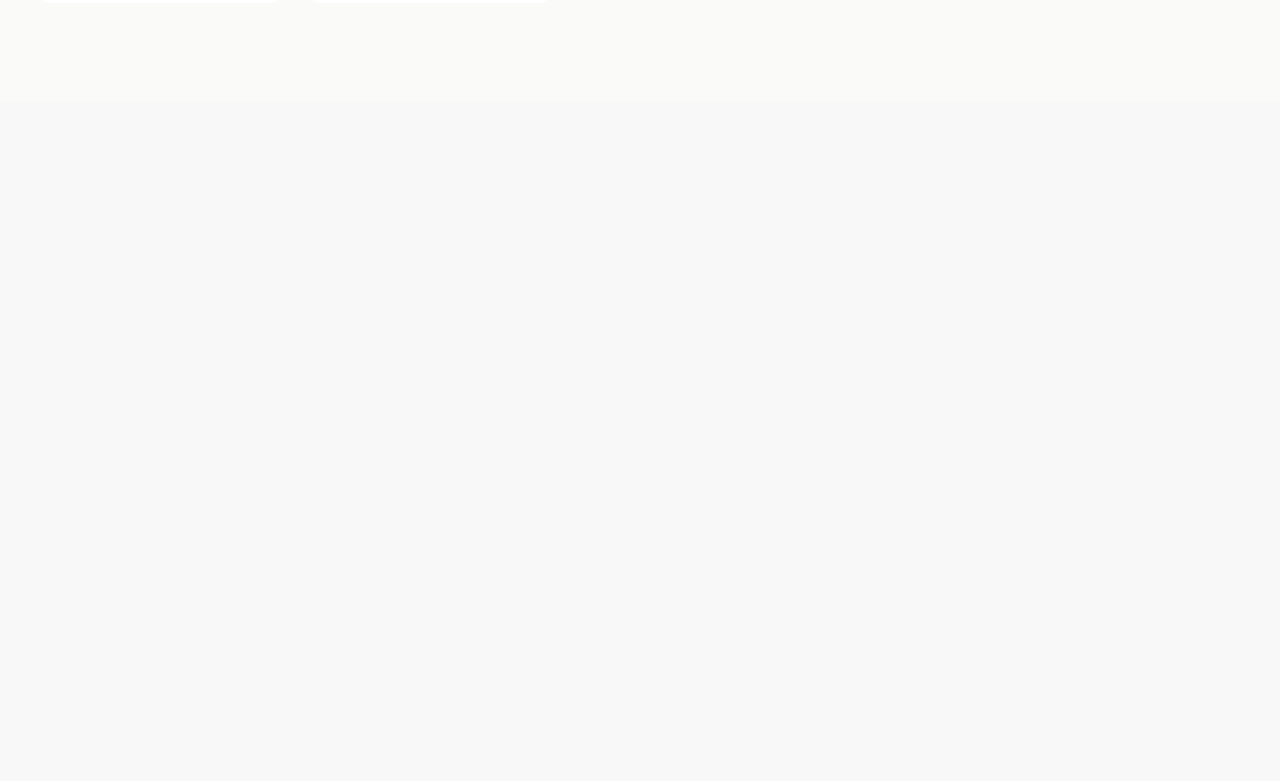
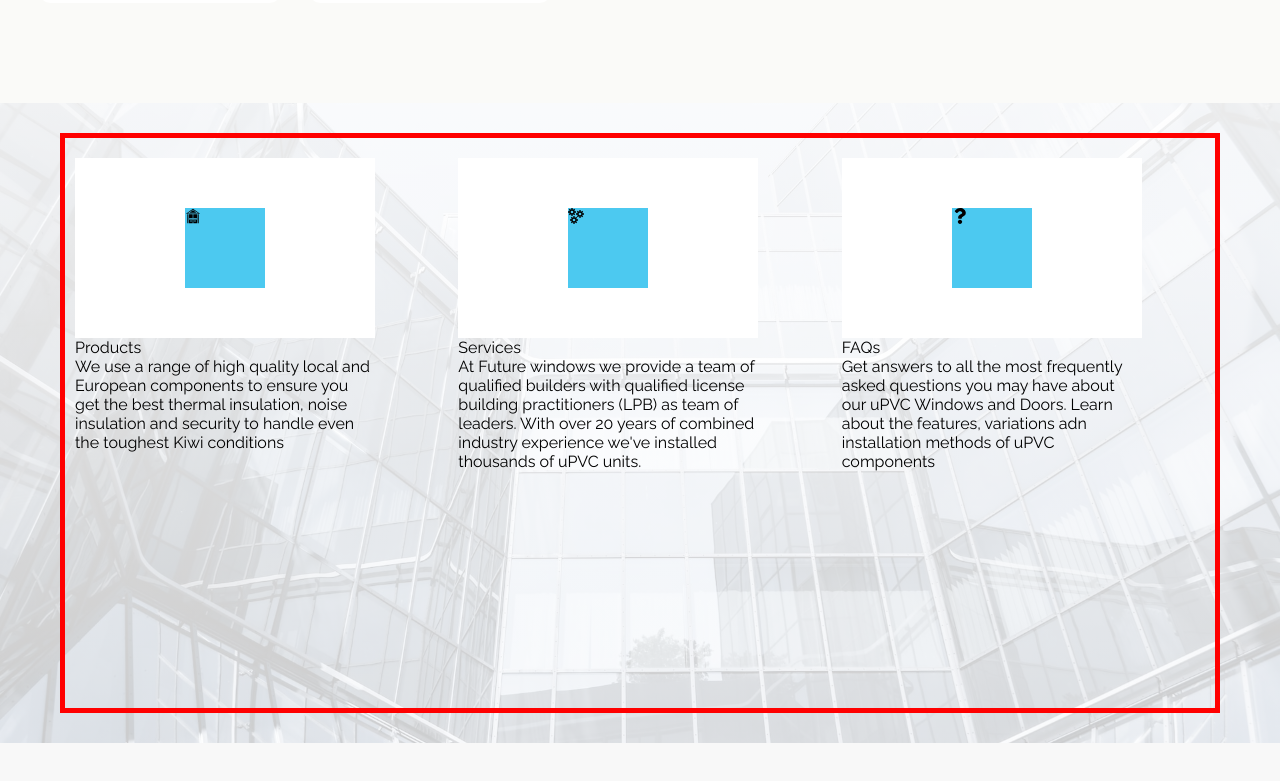
Before and after one commit to Achiekobby/real_estate_landing_page, a React (Create React App) app: page / in a window 1280 px wide. Shown: the part 1437-2218 px from the top of the page. Before the commit the page ends 1540 px from the top, so only its background shows below. Built offline with nearby package versions, Linux system fonts and the light colour scheme.

Commit message:
company properties in development

```diff
--- /dev/null
+++ b/src/Data/CardData.js
@@ -0,0 +1,21 @@
+import { GiTempleGate } from "react-icons/gi";
+import { GrServices } from "react-icons/gr";
+import { FaQuestion } from "react-icons/fa";
+
+export const cardData = [
+  {
+    icon: <GiTempleGate />,
+    title: "Products",
+    desc: "We use a range of high quality local and European components to ensure you get the best thermal insulation, noise insulation and security to handle even the toughest Kiwi conditions",
+  },
+  {
+    icon: <GrServices />,
+    title: "Services",
+    desc: "At Future windows we provide a team of qualified builders with qualified license building practitioners (LPB) as team of leaders. With over 20 years of combined industry experience we've installed thousands of uPVC units.",
+  },
+  {
+    icon: <FaQuestion />,
+    title: "FAQs",
+    desc: "Get answers to all the most frequently asked questions you may have about our uPVC Windows and Doors. Learn about the features, variations adn installation methods of uPVC components",
+  },
+];
--- /dev/null
+++ b/src/components/Card.jsx
@@ -0,0 +1,17 @@
+import React from 'react'
+import "../scss/Card.scss"
+const Card = ({title, icon, desc}) => {
+  return (
+    <div className="card">
+      <div className="card_icon_container">
+        <div className="icon_container">
+          {icon}
+        </div>
+      </div>
+      <div className="card_header">{title}</div>
+      <div className="card_description">{desc}</div>
+    </div>
+  )
+}
+
+export default Card
--- /dev/null
+++ b/src/components/Duties.jsx
@@ -0,0 +1,26 @@
+import React from 'react'
+import "../scss/Duties.scss"
+import DutiesBg from "../assets/glass_house.jpg"
+import {cardData} from "../Data/CardData"
+import Card from './Card'
+
+const Duties = () => {
+  return (
+    <section className="duties">
+      <div className="duties_container">
+        <div className="dutiesBg">
+          <img src={DutiesBg} alt="glass_house" />
+        </div>
+        <div className="duties_wrapper">
+          {
+            cardData.map((duties, index)=>{
+              return (<Card index={index} {...duties}/>)
+            })
+          }
+        </div>
+      </div>
+    </section>
+  )
+}
+
+export default Duties
--- a/src/pages/Home.jsx
+++ b/src/pages/Home.jsx
@@ -4,6 +4,7 @@ import Header from '../components/Header'
 import "../scss/Home.scss"
 import Sidebar from '../components/Sidebar'
 import Benefits from '../components/Benefits'
+import Duties from '../components/Duties'
 
 const Home = () => {
   const [sidebar, setSidebar] = useState(false)
@@ -17,6 +18,7 @@ const Home = () => {
       <Sidebar sidebar = {sidebar} handleSidebar = {handleSidebar}/>
       <Header/>
       <Benefits/>
+      <Duties/>
     </div>
   )
 }
--- /dev/null
+++ b/src/scss/Card.scss
@@ -0,0 +1,19 @@
+.card{
+  width: 300px;
+  padding: 10px 0;
+
+  .card_icon_container{
+    width: 100%;
+    height: 180px;
+    background: #fff;
+    display: flex;
+    align-items: center;
+    justify-content: center;
+    .icon_container{
+      background: #4cc9f0;
+      width: 80px;
+      height: 80px;
+
+    }
+  }
+}
--- /dev/null
+++ b/src/scss/Duties.scss
@@ -0,0 +1,65 @@
+.duties {
+  width: 100%;
+  position: relative;
+  height: 80vh;
+  padding: 30px 0;
+  margin-bottom: 50px;
+  display: flex;
+  align-items: center;
+  justify-content: center;
+
+  .duties_container {
+    width: 100%;
+    max-width: 1200px;
+    padding: 0 20px;
+    height: 100%;
+
+    .dutiesBg {
+      position: absolute;
+      top: 0;
+      left: 0;
+      bottom: 0;
+      right: 0;
+      width: 100%;
+      height: 100%;
+      overflow: hidden;
+      z-index: -1;
+
+      &::after {
+        content: "";
+        position: absolute;
+        top: 0;
+        left: 0;
+        bottom: 0;
+        right: 0;
+        width: 100%;
+        height: 100%;
+        background: linear-gradient(
+            180deg,
+            rgba(255, 255, 255, 0.8) 0%,
+            rgba(255, 255, 255, 0.8) 100%
+          ),
+          linear-gradient(
+            180deg, rgba(255, 255, 255, 0.6) 0%,
+            transparent 100%);
+      }
+
+      img {
+        width: 100%;
+        height: 100%;
+        object-fit: cover;
+        -o-object-fit: cover;
+      }
+    }
+
+    .duties_wrapper {
+      width: 100%;
+      height: 100%;
+      border: 5px solid red;
+      padding: 10px;
+      display: grid;
+      grid-template-columns: repeat(3, 1fr);
+      gap: 20px;
+    }
+  }
+}
```
Also changed, not shown: src/assets/glass_house.jpg (added).
